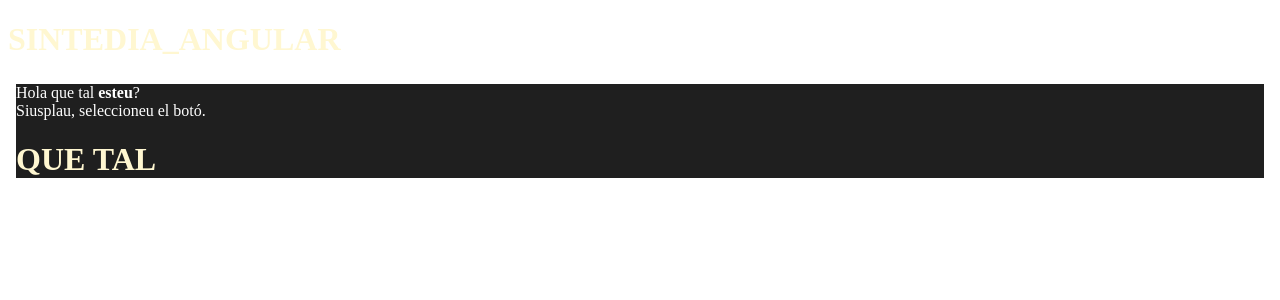
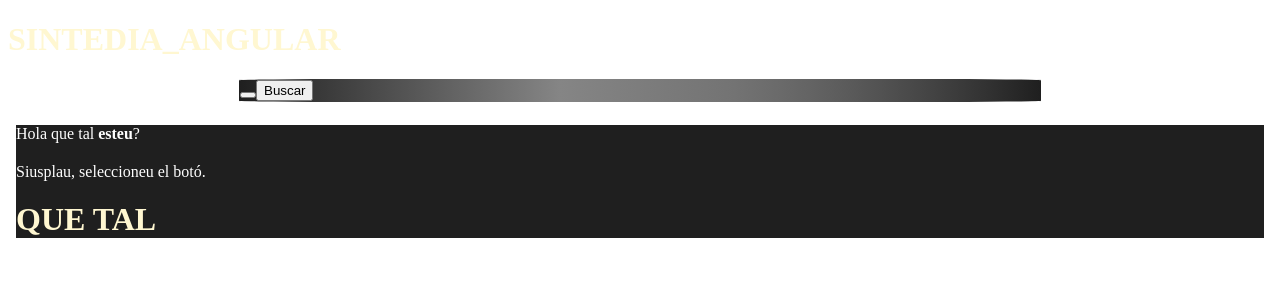
Before and after one commit to DavidBona13/M13_PROJECTE2, an Angular app in the folder SINTEDIA_ANGULAR/: page / in a window 1280 px wide. Shown: the top 300 px of the page. Built offline with nearby package versions, Linux system fonts and the light colour scheme.

Commit message:
divendres

```diff
--- a/SINTEDIA_ANGULAR/src/app/app.component.css
+++ b/SINTEDIA_ANGULAR/src/app/app.component.css
@@ -37,6 +37,21 @@ body {
     border: 3px solid #FFF7D1;
 }
 
+#buscador {
+    background: linear-gradient(to right, #1F1F1F, #858585, 80%, #1F1F1F);
+    border: 3px, solid #ffffff;
+    border-radius: 15%;
+    max-width: 800px; /* Establece el ancho máximo del div */
+    margin-top: 100px;
+    margin: 0 auto; /* Centra el div horizontalmente */
+    padding: 1px;
+}
+
+#dos{
+    margin-top: 20px;
+    padding-right: 40%;
+}
+
 .bruno-ace-regular {
     font-family: "Bruno Ace", sans-serif;
     font-weight: 400;
--- a/SINTEDIA_ANGULAR/src/app/app.component.html
+++ b/SINTEDIA_ANGULAR/src/app/app.component.html
@@ -6,12 +6,16 @@
         <button id="boton1" class="bruno-ace-regular">Registrarse</button>
         <button id="boton2" class="bruno-ace-regular">Iniciar Sesión</button>
     </div>
+    <div id="buscador">
+        <button></button>
+        <button>Buscar</button>
+    </div>
 }</header>
 <body>
-    <div>Hola que tal <b>esteu</b>?</div>
-    <div>Siusplau, seleccioneu el botó.</div>
+    <div id="dos">Hola que tal <b>esteu</b>?</div>
+    <div id="dos">Siusplau, seleccioneu el botó.</div>
     <!--<button (click)="handleClick()">Pulse aquí!</button>-->
-    <h1>QUE TAL</h1>
+    <h1 id="dos">QUE TAL</h1>
 
 </body>
 <!--<div [ngClass]="condition ? 'green' : 'red'">Hola</div>-->
```
